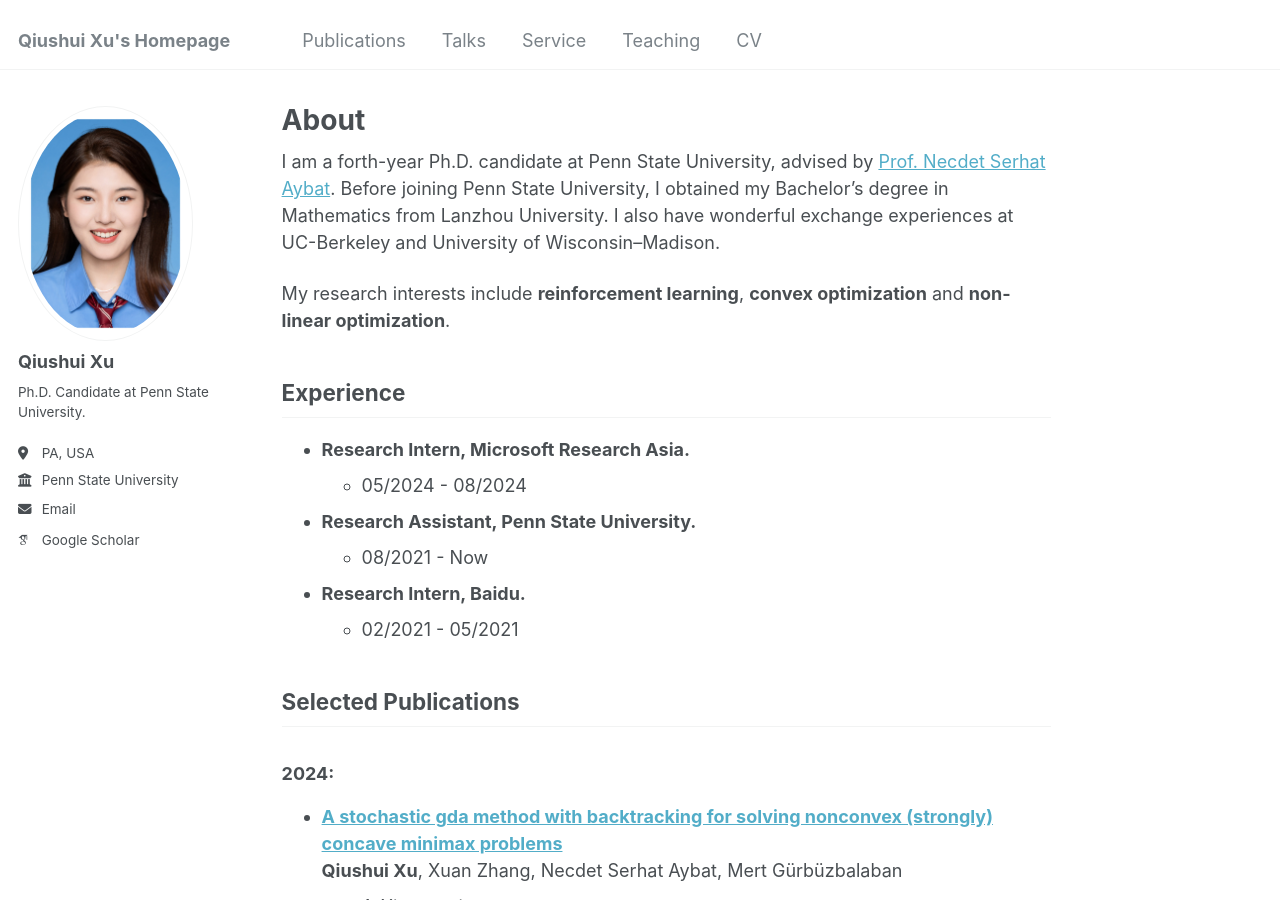
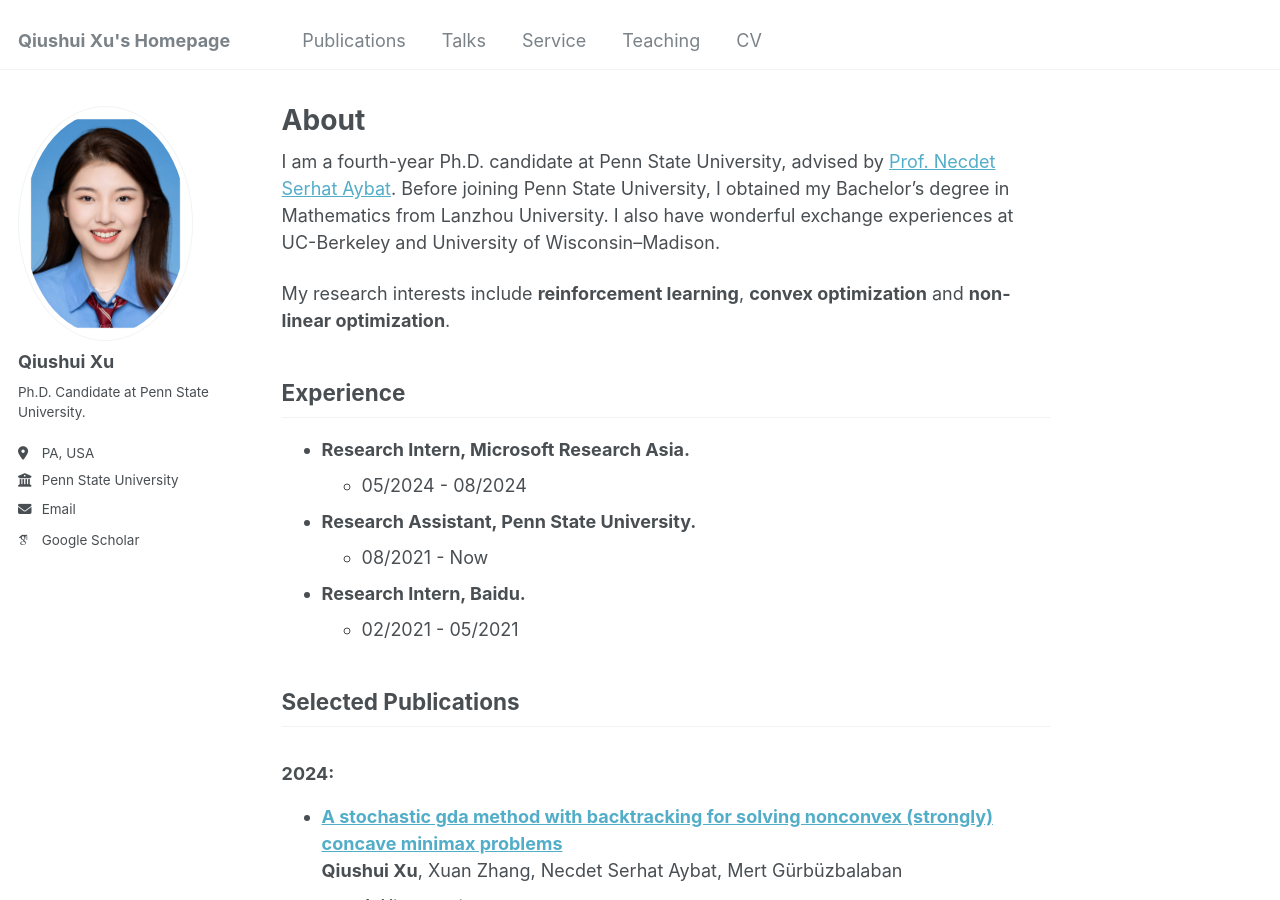
Before and after one commit to Qiushui-Xu/Qiushui-Xu.github.io, a Jekyll site: the page built from _pages/about.md, in a window 1280 px wide and 900 px high. Built offline with Jekyll 4.4.1, drawn with Linux system fonts in a browser that asks for light colours; some web fonts are replaced.

Commit message:
fix typos & clean footnotes

```diff
--- a/_config.yml
+++ b/_config.yml
@@ -117,7 +117,7 @@
       options:
         format           : "iso8601" # "iso8601" (default), "timestamp-seconds", "timestamp-milliseconds"
 atom_feed:
-  hide                   : false     # change to true to hide the RSS feed in the footer
+  hide                   : true     # change to true to hide the RSS feed in the footer
   path                   : # blank (default) uses feed.xml
 
 
--- a/_includes/footer.html
+++ b/_includes/footer.html
@@ -1,6 +1,6 @@
 {% include base_path %}
 
-{% if site.author.github or site.author.bitbucket or site.atom_feed.hide != true %}
+<!-- {% if site.author.github or site.author.bitbucket or site.atom_feed.hide != true %}
 <div class="page__footer-follow">
   <ul class="social-icons">
     {% if site.data.ui-text[site.locale].follow_label %}
@@ -17,7 +17,7 @@
     {% endif %}
   </ul>
 </div>
-{% endif %}
+{% endif %} -->
 
 <div class="page__footer-copyright">
   &copy; {{ site.time | date: '%Y' }} {{ site.name | default: site.title }}, {{ site.data.ui-text[site.locale].powered_by | default: "Powered by" }} <a href="http://jekyllrb.com" rel="nofollow">Jekyll</a> &amp; <a href="https://github.com/academicpages/academicpages.github.io">AcademicPages</a>, a fork of <a href="https://mademistakes.com/work/minimal-mistakes-jekyll-theme/" rel="nofollow">Minimal Mistakes</a>.<br />
--- a/_includes/footer/custom.html
+++ b/_includes/footer/custom.html
@@ -1,3 +1,3 @@
 <!-- start custom footer snippets -->
-<a href="/sitemap/">Sitemap</a>
+<!-- <a href="/sitemap/">Sitemap</a> -->
 <!-- end custom footer snippets -->
--- a/_pages/about.md
+++ b/_pages/about.md
@@ -7,7 +7,7 @@
   - /about.html
 ---
 
-I am a forth-year Ph.D. candidate at Penn State University, advised by [Prof. Necdet Serhat Aybat](https://nsaybat.org/). Before joining Penn State University, I obtained my Bachelor's degree in Mathematics from Lanzhou University. I also have wonderful exchange experiences at UC-Berkeley and University of Wisconsin–Madison.
+I am a fourth-year Ph.D. candidate at Penn State University, advised by [Prof. Necdet Serhat Aybat](https://nsaybat.org/). Before joining Penn State University, I obtained my Bachelor's degree in Mathematics from Lanzhou University. I also have wonderful exchange experiences at UC-Berkeley and University of Wisconsin–Madison.
 
 My research interests include **reinforcement learning**, **convex optimization** and **non-linear optimization**.
 
```
Also changed, not shown: _pages/sitemap.md (+2 -2 lines), _pages/year-archive.html (deleted, +0 -19 lines).
